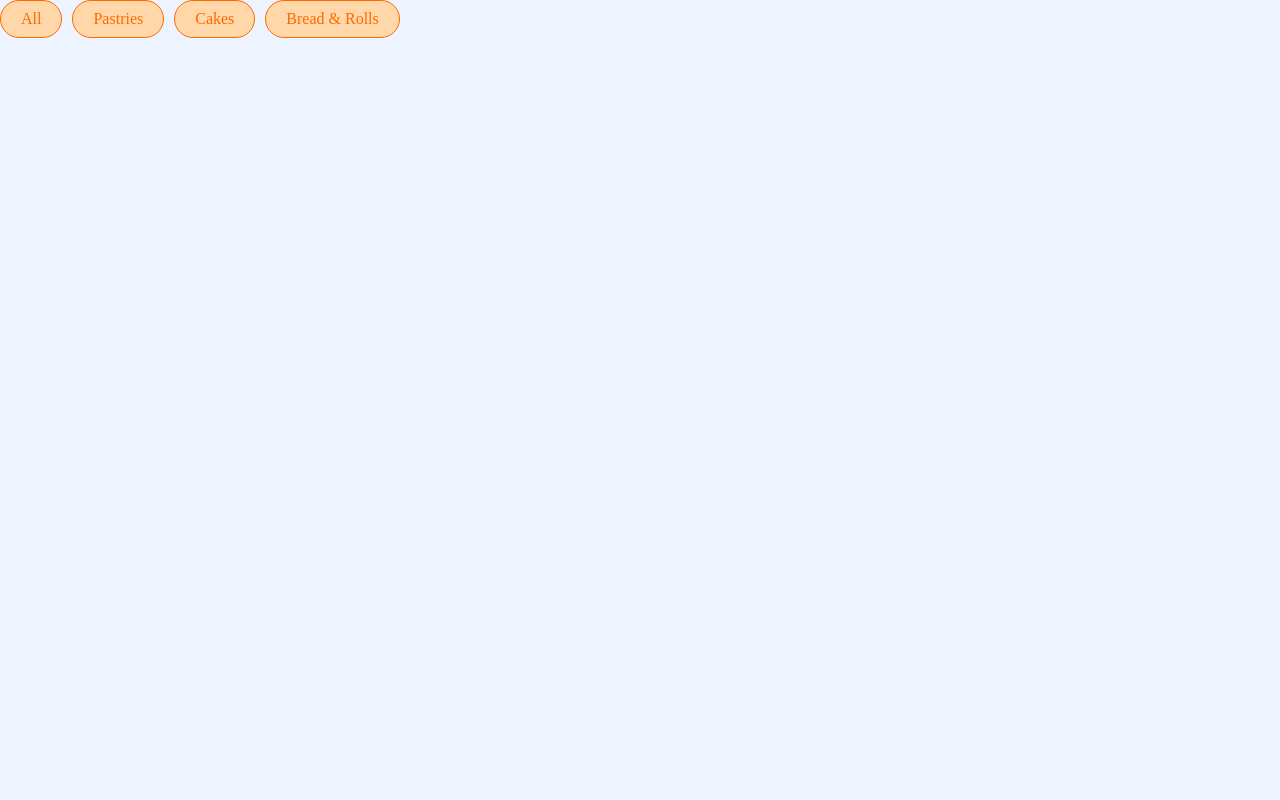
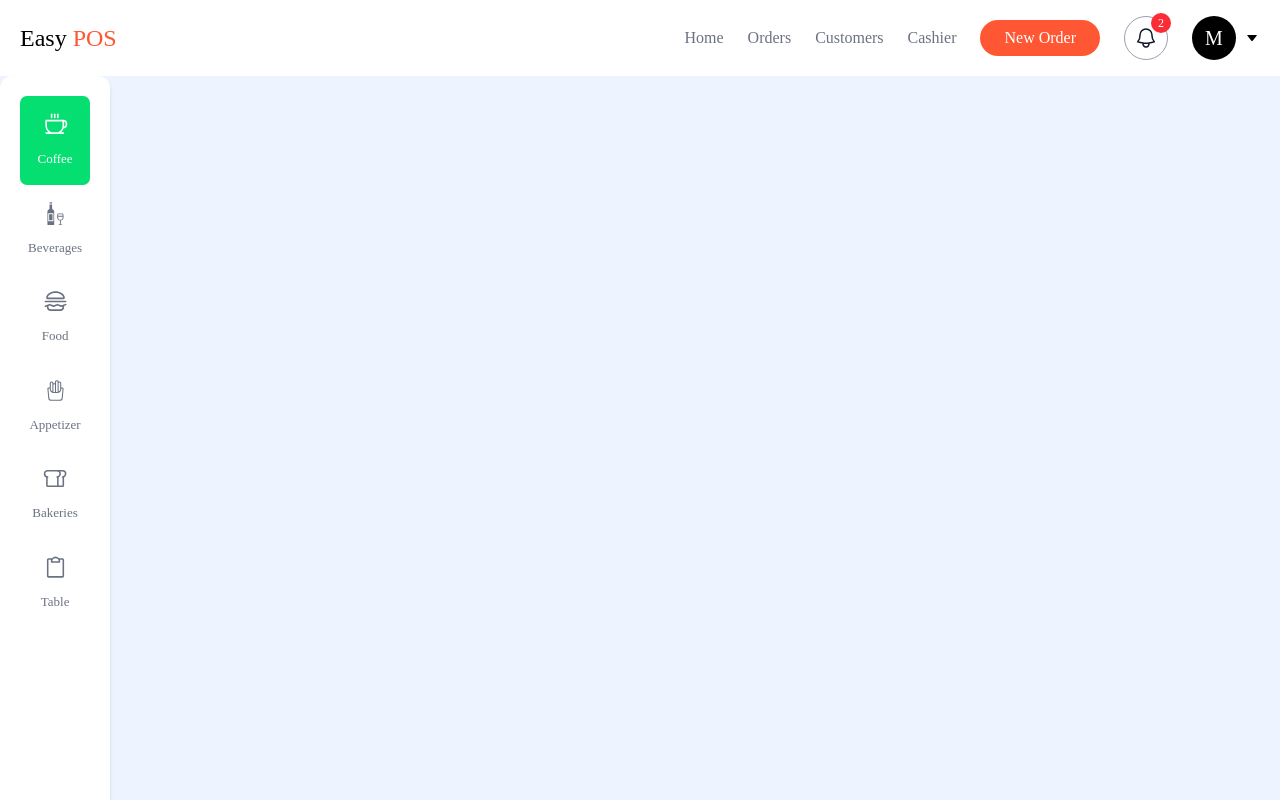
Before and after one commit to Uj7b/easyPOS, a React (Vite) app: page / in a window 1280 px wide. Shown: the top 800 px of the page. Built offline with nearby package versions, Linux system fonts and the light colour scheme; a web font is replaced by a local one.

Commit message:
3rd November

```diff
--- a/src/App.jsx
+++ b/src/App.jsx
@@ -8,7 +8,12 @@ import CategoryFilter from "./CategoryFilter";
 function App() {
   // const [order, setOrder] = useState([]);
   return (
-    <CategoryFilter></CategoryFilter>
+    <>
+      <Header />
+      <SideMenu />
+      <CategoryFilter />
+      <ProductGrid/>
+    </>
   );
 }
 
--- a/src/CategoryFilter.jsx
+++ b/src/CategoryFilter.jsx
@@ -2,14 +2,14 @@ import { useEffect, useState } from "react";
 import Menu from "./menu.json";
 function CategoryFilter() {
   const [categories, setCategries] = useState([]);
-  const [activeCategory, setActiveCategory] = useState("Bakeries");
+  const [activeCategory, setActiveCategory] = useState("Food");
   const [activeTab, setActiveTab] = useState("All");
   useEffect(() => {
     setCategries(Menu.menu);
   }, [activeCategory]);
   const active = categories.find((c) => c.category === activeCategory);
   return (
-    <div className="flex gap-2.5">
+    <div className="flex gap-2.5 bg-white">
       <button className="cursor-pointer px-5 py-1.5 text-orange-500 bg-orange-200 w-fit rounded-full border border-orange-500">
         All
       </button>
--- a/src/NavBar.jsx
+++ b/src/NavBar.jsx
@@ -5,7 +5,7 @@ export default function NavBar() {
     window.alert("feature coming soon");
   }
   function handleClick(e) {
-    window.alert(e);
+    window.alert("feature is coming soon");
   }
   return (
     <div className="flex items-center">
@@ -31,7 +31,7 @@ export default function NavBar() {
       </button>
       <div
         className="notification relative w-11 h-11 border border-gray-400 rounded-full flex justify-center items-center mx-6 cursor-pointer"
-        onClick={() => handleClick("love")}
+        onClick={() => handleClick()}
       >
         <span className="absolute -top-1 -right-1 bg-red-500 text-white text-xs rounded-full h-5 w-5 flex items-center justify-center">
           2
--- a/src/SideMenu.jsx
+++ b/src/SideMenu.jsx
@@ -32,7 +32,7 @@ function Sidebar() {
     },
   ];
   return (
-    <aside className="w-fit h-full flex-col items-center justify-center bg-white my-3 ml-3 p-5 rounded-xl shadow-md">
+    <aside className="w-fit h-full flex-col items-center justify-center bg-white p-5 rounded-xl shadow-md">
       <ul>
         {MenuItems.map((item) => (
           <li>
```
